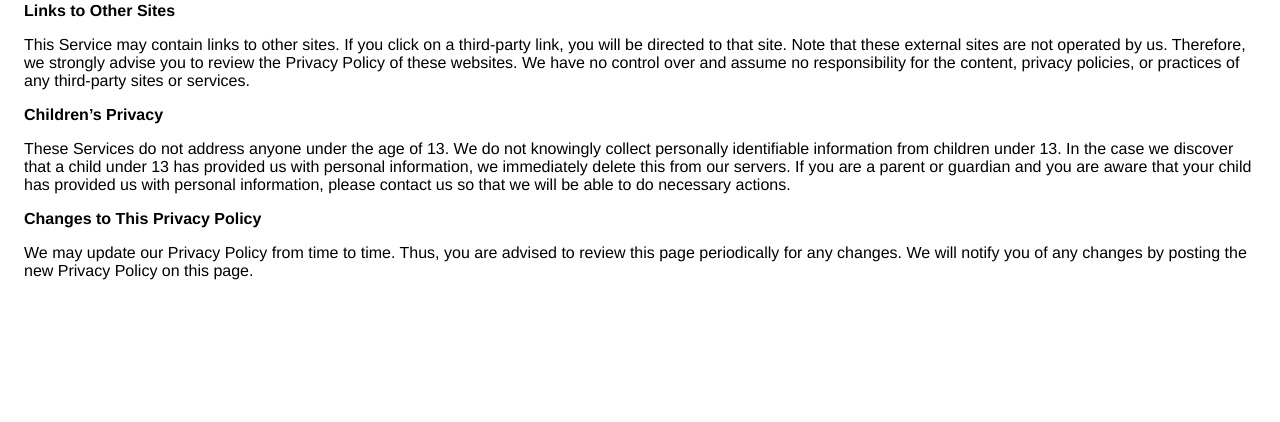
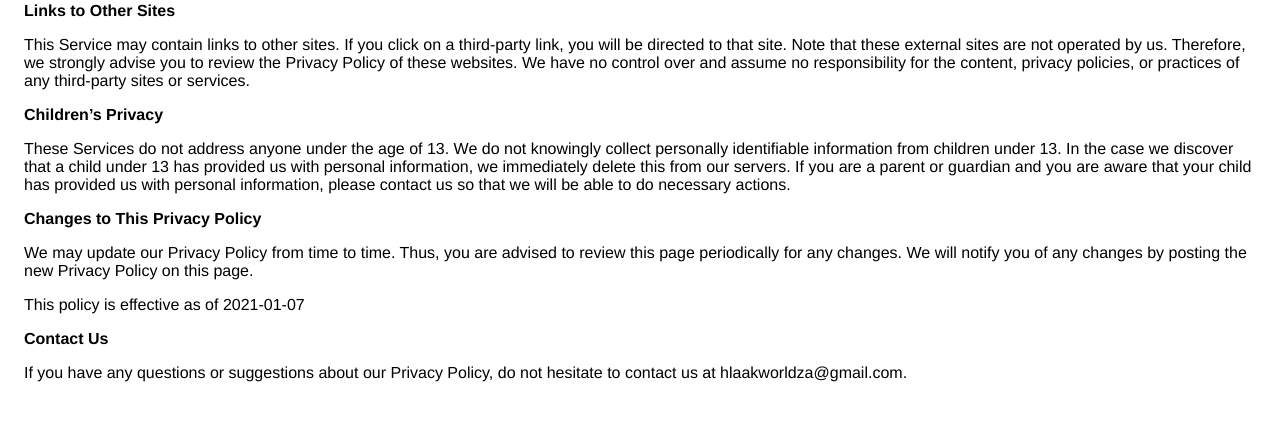
Before and after one commit to HlaakWorld/notebook, a PHP site: page / in a window 1280 px wide. Shown: the part 988-1410 px from the top of the page. Before the commit the page ends 1268 px from the top, so only its background shows below. Run offline with PHP 8.4, Linux system fonts and the light colour scheme.

Commit message:
Update index.php

```diff
--- a/index.php
+++ b/index.php
@@ -101,5 +101,9 @@
                   periodically for any changes. We will
                   notify you of any changes by posting the new Privacy Policy on
                   this page.
-                </p> <p> </body>
+                </p> <p>This policy is effective as of 2021-01-07</p> <p><strong>Contact Us</strong></p> <p>
+                  If you have any questions or suggestions about our
+                  Privacy Policy, do not hesitate to contact us at hlaakworldza@gmail.com.
+                </p> <p>
+        </body>
     </html>
```
